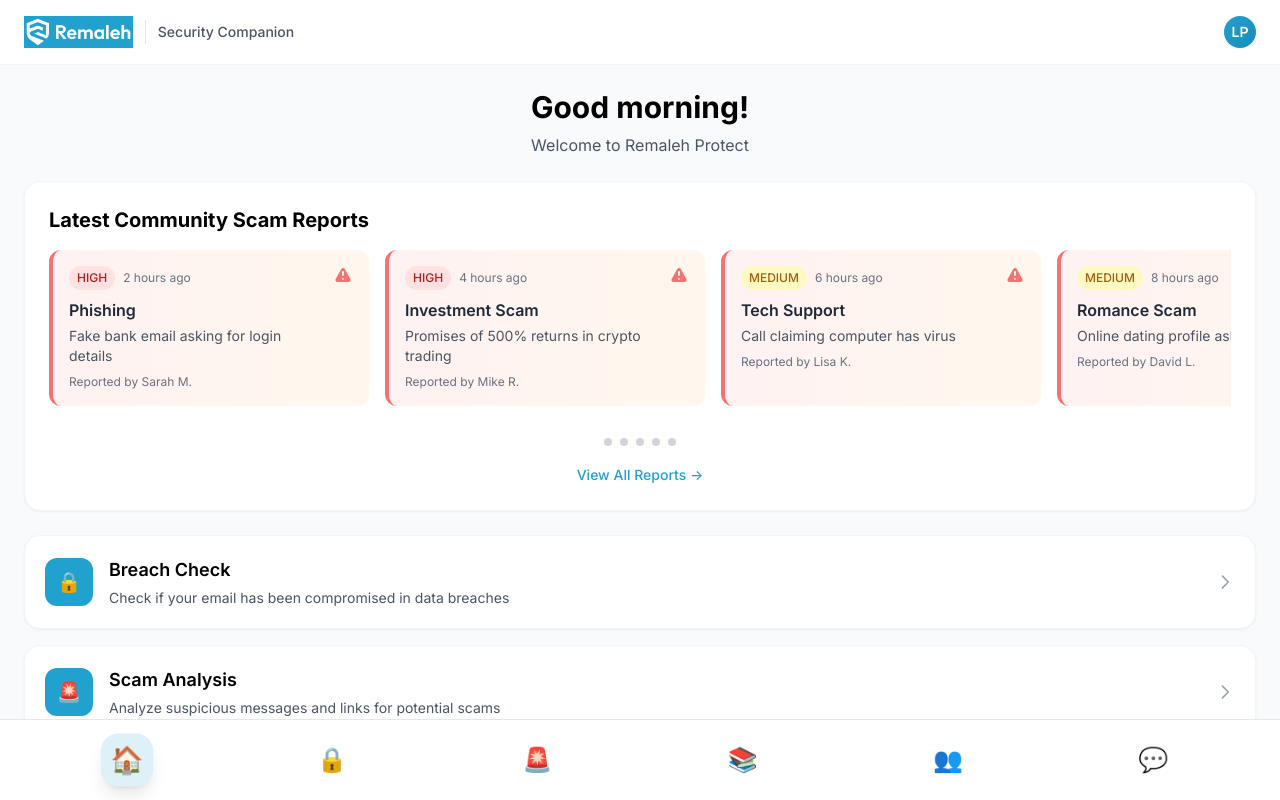
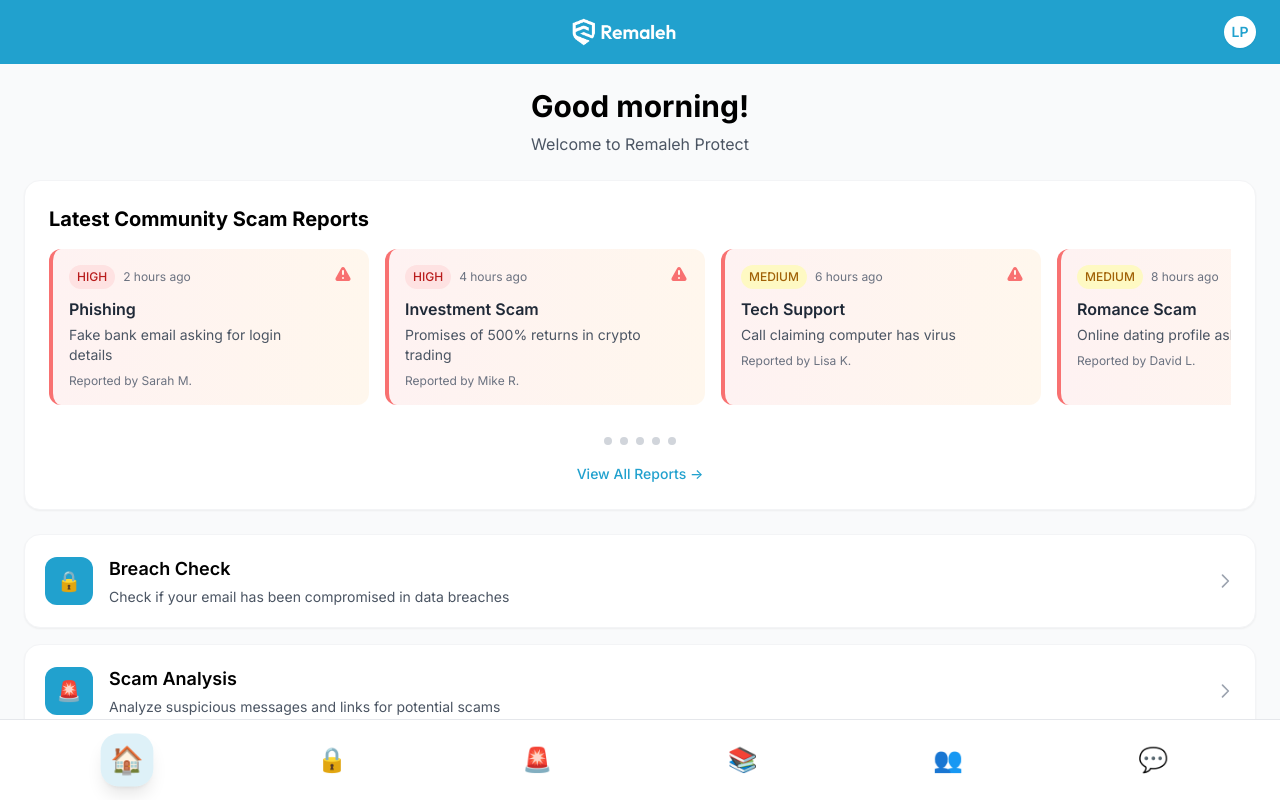
Before and after one commit to malomolanre/remaleh-protect, a React (Vite) app in the folder remaleh-protect-frontend/: page / in a window 1280 px wide. Built offline with nearby package versions, Linux system fonts and the light colour scheme.

Commit message:
Refactor App component header for enhanced visual appeal and branding consistency
- Changed header background color for a more vibrant look.
- Centered logo and adjusted its styling for improved presentation.
- Updated profile icon styling to align with the new color scheme.

```diff
--- a/remaleh-protect-frontend/src/App.jsx
+++ b/remaleh-protect-frontend/src/App.jsx
@@ -356,19 +356,17 @@ function App() {
   return (
     <div className="min-h-screen bg-gray-50">
       {/* Header with Profile Icon */}
-      <header className="bg-white border-b border-gray-100 px-6 py-4">
+      <header className="bg-[#21a1ce] px-6 py-4">
         <div className="flex items-center justify-between">
-          <div className="flex items-center space-x-3">
+          <div className="flex-1 text-center">
             <img
               src="/Remaleh-logo-full-2.jpg"
               alt="Remaleh"
-              className="h-8 w-auto"
+              className="h-8 w-auto mx-auto"
             />
-            <div className="h-6 w-px bg-gray-200"></div>
-            <span className="text-gray-600 text-sm font-medium">Security Companion</span>
           </div>
-          <div className="w-8 h-8 bg-gradient-to-br from-[#21a1ce] to-[#1a8bb8] rounded-full flex items-center justify-center shadow-sm">
-            <span className="text-white font-semibold text-sm">LP</span>
+          <div className="w-8 h-8 bg-white rounded-full flex items-center justify-center shadow-sm">
+            <span className="text-[#21a1ce] font-semibold text-sm">LP</span>
           </div>
         </div>
       </header>
```
